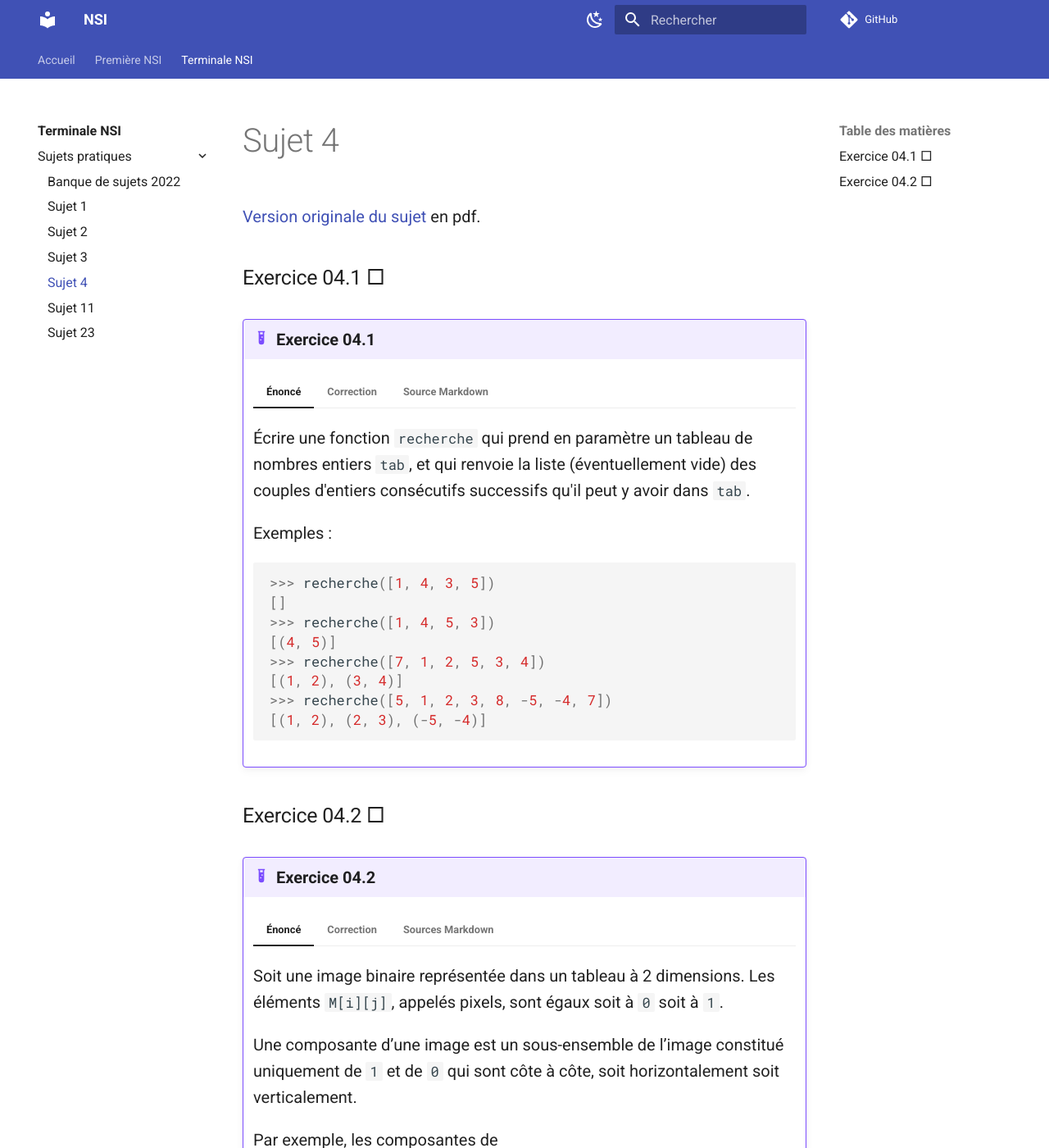
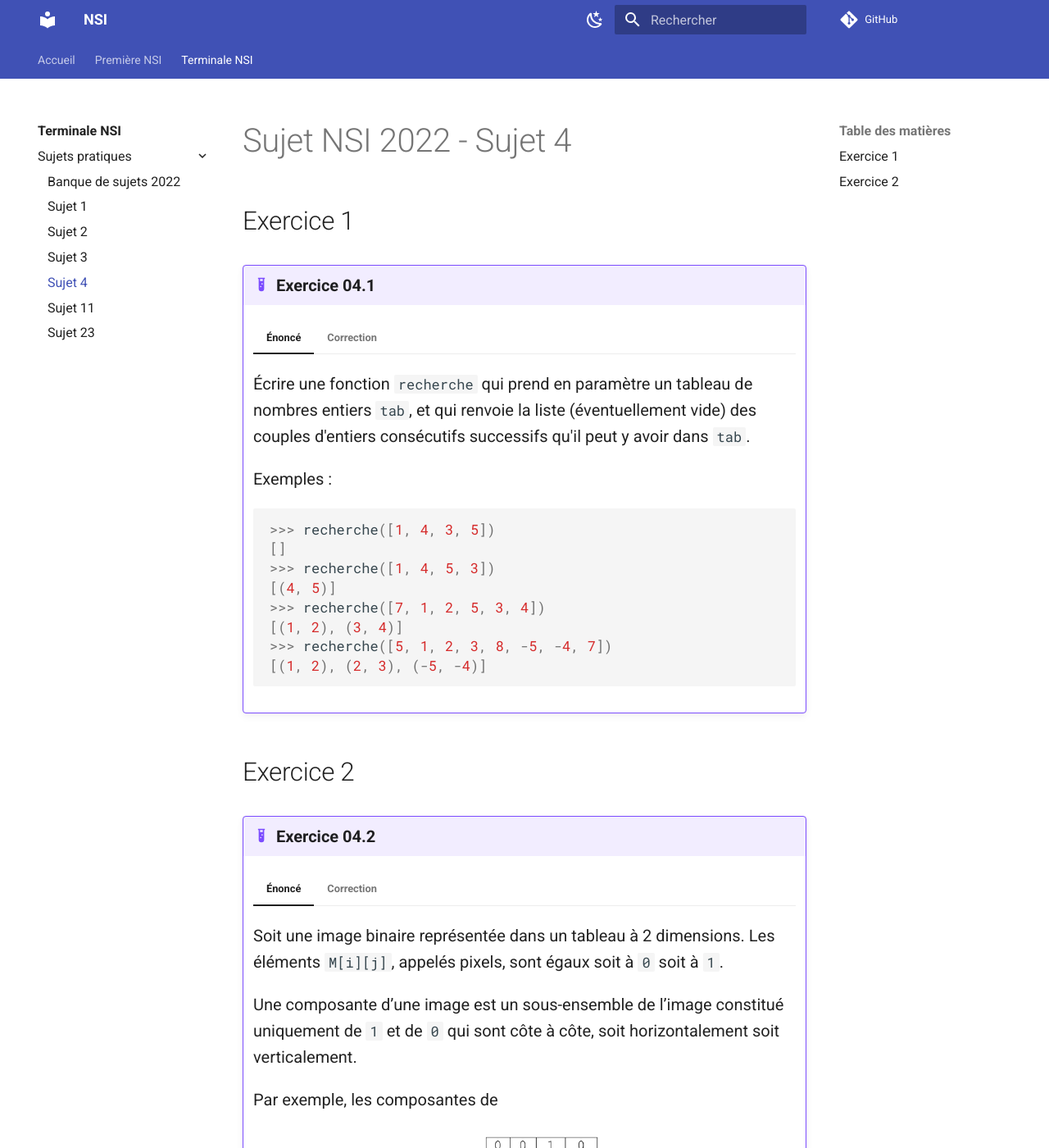
Before and after one commit to infocornouaille/nsi-cornouaille, an MkDocs documentation site: the page built from docs/terminales/sujets_pratiques/sujet4.md, in a window 1280 px wide and 1400 px high. Shown: the whole window at 82% size. Built offline with MkDocs 1.6.1 and Material for MkDocs 9.7.7, drawn with Linux system fonts in a browser that asks for light colours; comment, search, counter and statistics services are not loaded.

Commit message:
Update links

````diff
--- a/docs/terminales/sujets_pratiques/sujet4.md
+++ b/docs/terminales/sujets_pratiques/sujet4.md
@@ -3,9 +3,10 @@ title: Sujet NSI 2022 - Sujet 4
 description: Sujet 4 épreuve pratique Numérique et Science Informatique 2022
 ---
 
-[Version originale du sujet](pdf2022/22-NSI-04.pdf){. target = "_blank"} en pdf.
+# Sujet NSI 2022 - Sujet 4
 
-### Exercice 04.1 □
+## Exercice 1
+
 !!! example "Exercice 04.1"
     === "Énoncé"
         --8<-- "includes/files/04_1/enonce.md"
@@ -13,19 +14,11 @@ description: Sujet 4 épreuve pratique Numérique et Science Informatique 2022
     === "Correction"
         --8<-- "includes/files/04_1/correction.md"
 
-    === "Source Markdown"
-            --8<-- "includes/files/04_1/enonce.md"
+## Exercice 2
 
-
-### Exercice 04.2 □
 !!! example "Exercice 04.2"
     === "Énoncé"
         --8<-- "includes/files/04_2/enonce.md"
 
     === "Correction"
         --8<-- "includes/files/04_2/correction.md"
-
-    === "Sources Markdown"
-        ```md
-        --8<-- "includes/files/04_2/enonce.md"
-        ```
````
Also changed, not shown: docs/terminales/sujets_pratiques/sujet2.md (+0 -2 lines), docs/terminales/sujets_pratiques/sujet3.md (+2 -5 lines).
